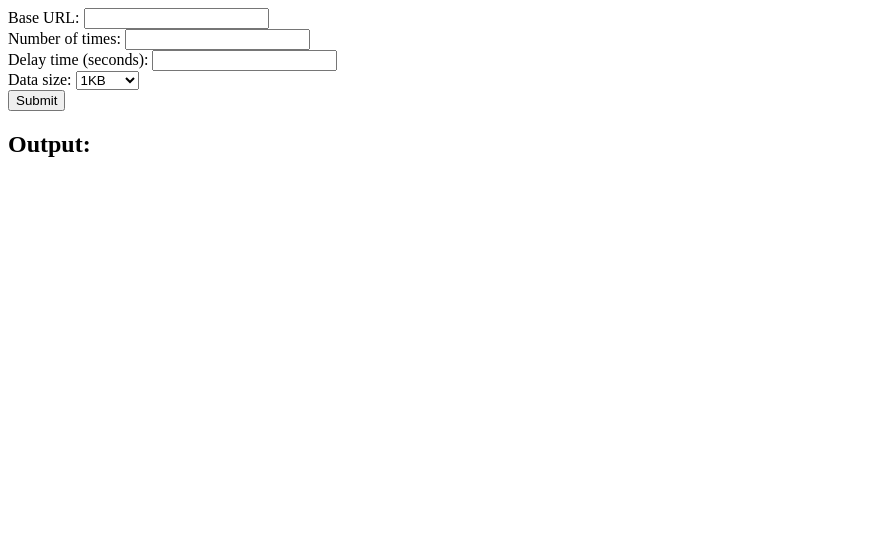
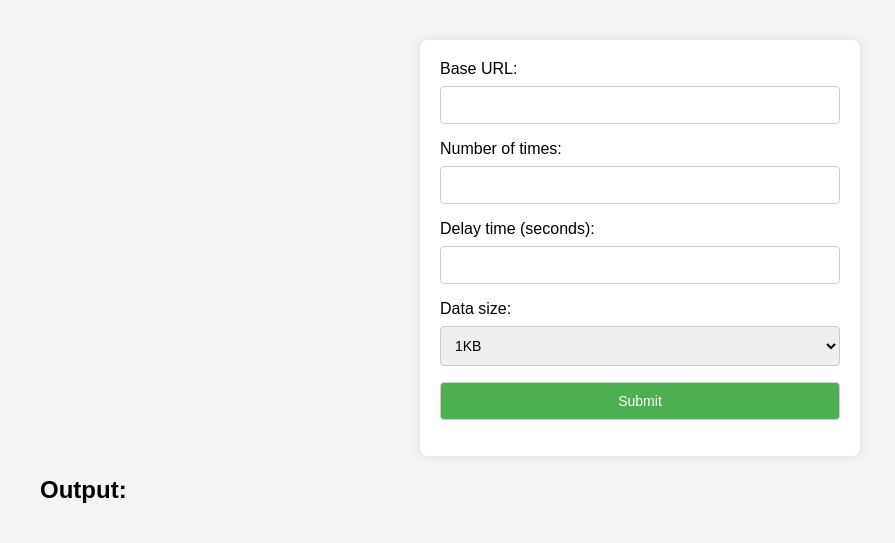
Before and after one commit to lbsjv460/GGT_Web, a Flask app: page / in a window 1280 px wide. Shown: the top 543 px of the page, without its empty margins (0-895 px from the left). Run offline with Flask 3, Linux system fonts and the light colour scheme.

Commit message:
Update 3 files

```diff
--- a/main.py
+++ b/main.py
@@ -6,8 +6,7 @@ import string
 import os
 
 app = Flask(__name__)
-
-count = 0  # Global count variable
+count = 0
 
 
 @app.route('/')
@@ -17,7 +16,7 @@ def index():
 
 @app.route('/submit', methods=['POST'])
 def submit():
-    global count  # Access the global count variable
+    global count
     count += 1  # Increment the count for each request
 
     base_url = request.json.get('baseURL')
--- a/templates/index.html
+++ b/templates/index.html
@@ -4,17 +4,69 @@
     <meta charset="UTF-8">
     <meta name="viewport" content="width=device-width, initial-scale=1.0">
     <title>API Test Form</title>
+    <style>
+        body {
+            font-family: Arial, sans-serif;
+            margin: 20px;
+            padding: 20px;
+            background-color: #f4f4f4;
+        }
+
+        form {
+            background-color: #fff;
+            padding: 20px;
+            border-radius: 8px;
+            box-shadow: 0 0 10px rgba(0, 0, 0, 0.1);
+            max-width: 400px;
+            margin: 0 auto;
+        }
+
+        label {
+            display: block;
+            margin-bottom: 8px;
+        }
+
+        input,
+        select,
+        button {
+            width: 100%;
+            padding: 10px;
+            margin-bottom: 16px;
+            box-sizing: border-box;
+            border: 1px solid #ccc;
+            border-radius: 4px;
+            font-size: 14px;
+        }
+
+        button {
+            background-color: #4caf50;
+            color: #fff;
+            cursor: pointer;
+        }
+
+        button:hover {
+            background-color: #45a049;
+        }
+
+        #output-container {
+            margin-top: 20px;
+        }
+
+        #output {
+            margin-top: 10px;
+        }
+    </style>
 </head>
 <body>
     <form id="testForm" action="/submit" method="post">
         <label for="baseURL">Base URL:</label>
-        <input type="text" name="baseURL" required><br>
+        <input type="text" name="baseURL" required>
 
         <label for="times">Number of times:</label>
-        <input type="number" name="times" required><br>
+        <input type="number" name="times" required>
 
         <label for="delay">Delay time (seconds):</label>
-        <input type="number" step="0.00001" name="delay" required><br>
+        <input type="number" step="0.00001" name="delay" required>
 
         <label for="dataSize">Data size:</label>
         <select name="dataSize" required>
@@ -23,7 +75,7 @@
             <option value="1048576">1MB</option>
             <option value="10485760">10MB</option>
             <option value="26214400">25MB</option>
-        </select><br>
+        </select>
 
         <button type="submit">Submit</button>
     </form>
```
Also changed, not shown: server.js (added, +63 -0 lines).
